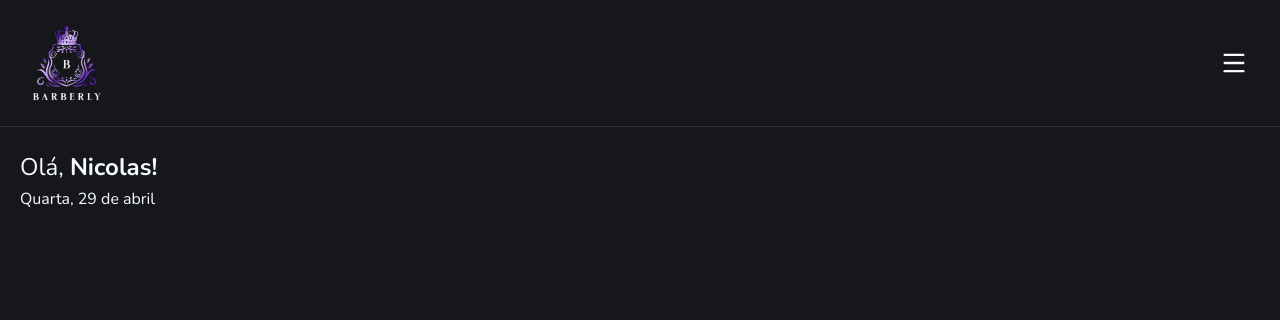
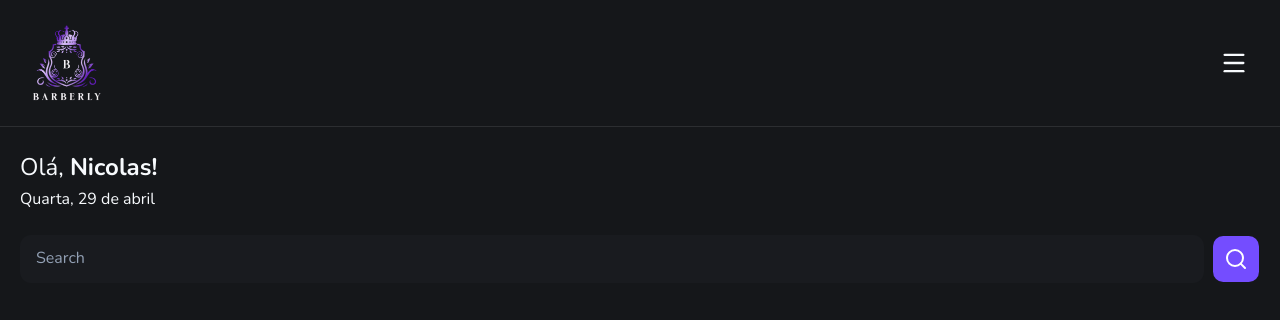
Before and after one commit to nicolasandreos/Barberly, a Next.js app: page / in a window 1280 px wide. Shown: the top 320 px of the page. Built offline with nearby package versions, Linux system fonts and the light colour scheme.

Commit message:
feat: add search component

```diff
--- /dev/null
+++ b/app/components/search.tsx
@@ -0,0 +1,24 @@
+import { SearchIcon } from "lucide-react";
+import { Button } from "./ui/button";
+
+const SearchInput = () => {
+  return (
+    <div className="flex items-center gap-2">
+      <input
+        type="text"
+        placeholder="Search"
+        className="bg-card ring-offset-background placeholder:text-muted-foreground focus-visible:ring-ring h-12 flex-1 rounded-xl px-4 text-sm outline-none placeholder:text-[16px] focus-visible:ring-2"
+      />
+      <Button
+        type="button"
+        size="icon"
+        className="size-12 shrink-0 rounded-xl"
+        aria-label="Buscar"
+      >
+        <SearchIcon className="size-6" />
+      </Button>
+    </div>
+  );
+};
+
+export default SearchInput;
--- /dev/null
+++ b/app/components/spacing.tsx
@@ -0,0 +1,3 @@
+export const MainContainer = ({ children }: { children: React.ReactNode }) => {
+  return <div className="flex flex-col px-5">{children}</div>;
+};
--- a/app/page.tsx
+++ b/app/page.tsx
@@ -1,5 +1,7 @@
 import Header from "./components/header";
 import { getFormattedDate } from "@/lib/helpers";
+import SearchInput from "./components/search";
+import { MainContainer } from "./components/spacing";
 
 export default function Home() {
   return (
@@ -11,6 +13,9 @@ export default function Home() {
         </h2>
         <p>{getFormattedDate()}</p>
       </div>
+      <MainContainer>
+        <SearchInput />
+      </MainContainer>
     </>
   );
 }
```
